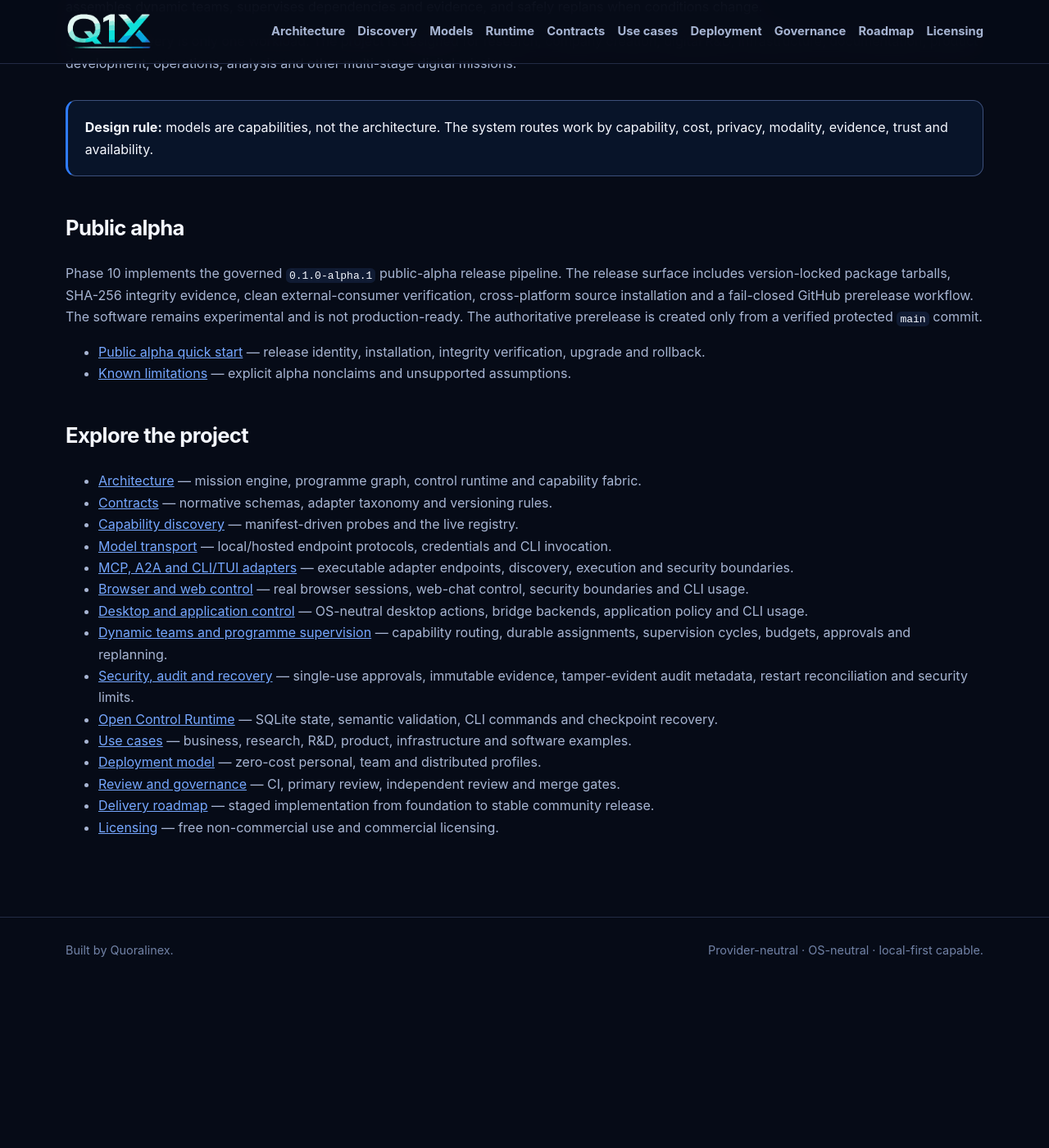
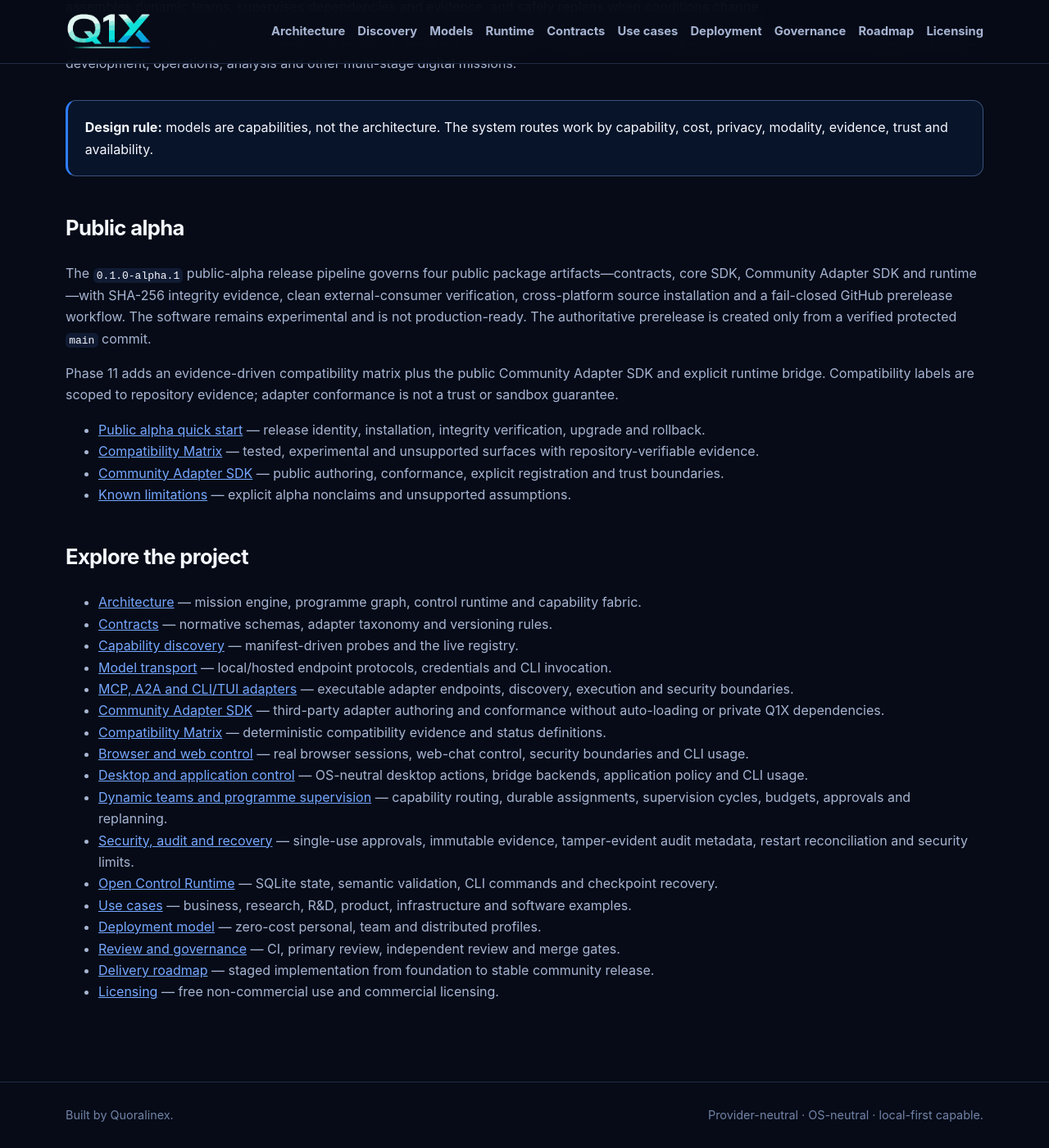
Before and after one commit to Quoralinex/q1x-community-orchestrator, a Jekyll site: the page built from docs/index.md, in a window 1280 px wide and 1400 px high, scrolled down 873 px. Shown: the whole window at 82% size. Built offline with Jekyll 4.4.1, drawn with Linux system fonts in a browser that asks for light colours; before the commit the page ends 2072 px from its top, so only the background shows below that.

Commit message:
docs: add Phase 11 pages to documentation index

```diff
--- a/docs/index.md
+++ b/docs/index.md
@@ -27,9 +27,13 @@ Software delivery is only one workload. The project is designed for research, co
 
 ## Public alpha
 
-Phase 10 implements the governed `0.1.0-alpha.1` public-alpha release pipeline. The release surface includes version-locked package tarballs, SHA-256 integrity evidence, clean external-consumer verification, cross-platform source installation and a fail-closed GitHub prerelease workflow. The software remains experimental and is not production-ready. The authoritative prerelease is created only from a verified protected `main` commit.
+The `0.1.0-alpha.1` public-alpha release pipeline governs four public package artifacts—contracts, core SDK, Community Adapter SDK and runtime—with SHA-256 integrity evidence, clean external-consumer verification, cross-platform source installation and a fail-closed GitHub prerelease workflow. The software remains experimental and is not production-ready. The authoritative prerelease is created only from a verified protected `main` commit.
+
+Phase 11 adds an evidence-driven compatibility matrix plus the public Community Adapter SDK and explicit runtime bridge. Compatibility labels are scoped to repository evidence; adapter conformance is not a trust or sandbox guarantee.
 
 - [Public alpha quick start](public-alpha.md) — release identity, installation, integrity verification, upgrade and rollback.
+- [Compatibility Matrix](compatibility-matrix.md) — tested, experimental and unsupported surfaces with repository-verifiable evidence.
+- [Community Adapter SDK](community-adapter-sdk.md) — public authoring, conformance, explicit registration and trust boundaries.
 - [Known limitations](known-limitations.md) — explicit alpha nonclaims and unsupported assumptions.
 
 ## Explore the project
@@ -39,6 +43,8 @@ Phase 10 implements the governed `0.1.0-alpha.1` public-alpha release pipeline.
 - [Capability discovery](discovery.md) — manifest-driven probes and the live registry.
 - [Model transport](model-transport.md) — local/hosted endpoint protocols, credentials and CLI invocation.
 - [MCP, A2A and CLI/TUI adapters](agent-cli-adapters.md) — executable adapter endpoints, discovery, execution and security boundaries.
+- [Community Adapter SDK](community-adapter-sdk.md) — third-party adapter authoring and conformance without auto-loading or private Q1X dependencies.
+- [Compatibility Matrix](compatibility-matrix.md) — deterministic compatibility evidence and status definitions.
 - [Browser and web control](browser-control.md) — real browser sessions, web-chat control, security boundaries and CLI usage.
 - [Desktop and application control](desktop-control.md) — OS-neutral desktop actions, bridge backends, application policy and CLI usage.
 - [Dynamic teams and programme supervision](supervision.md) — capability routing, durable assignments, supervision cycles, budgets, approvals and replanning.
```
